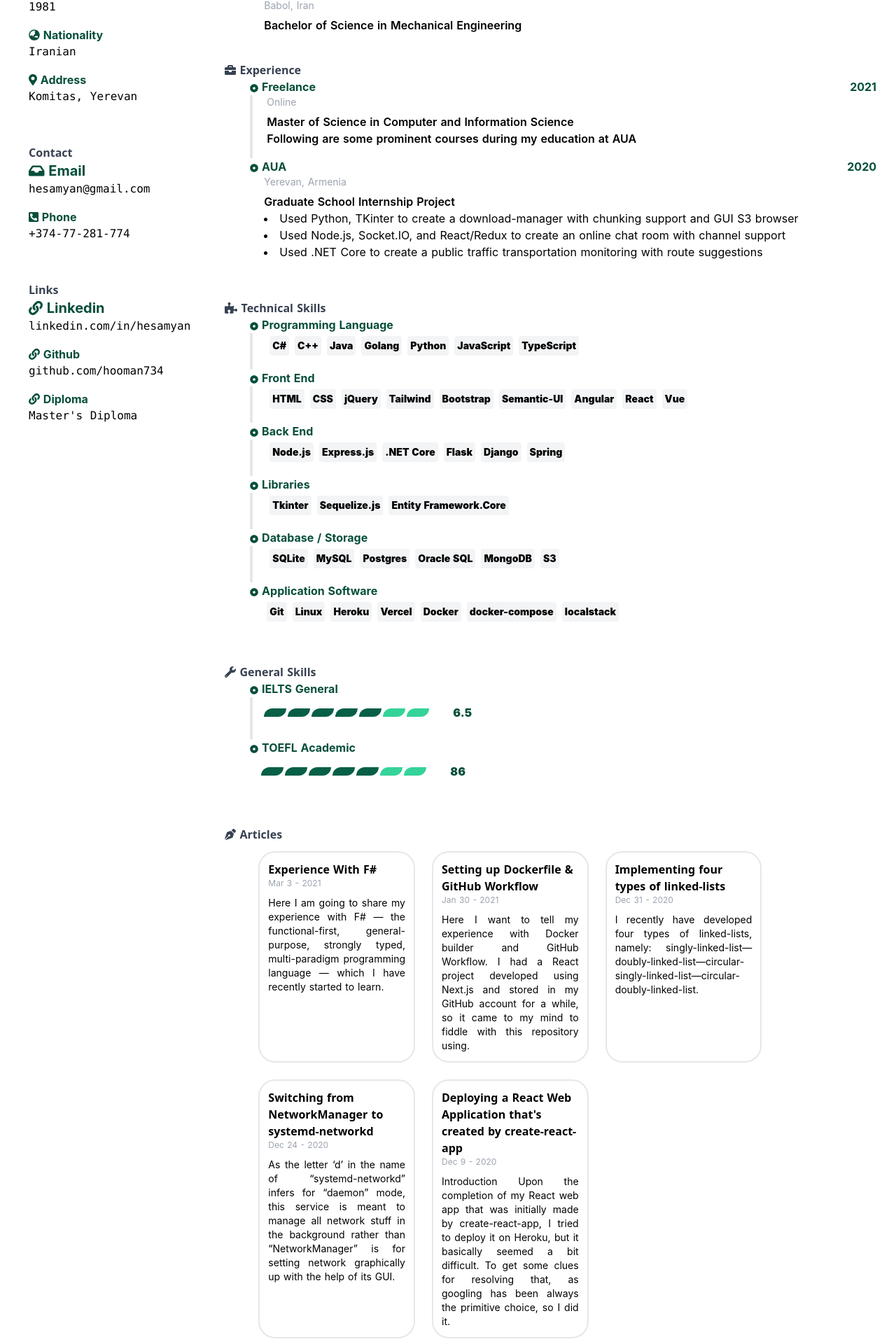
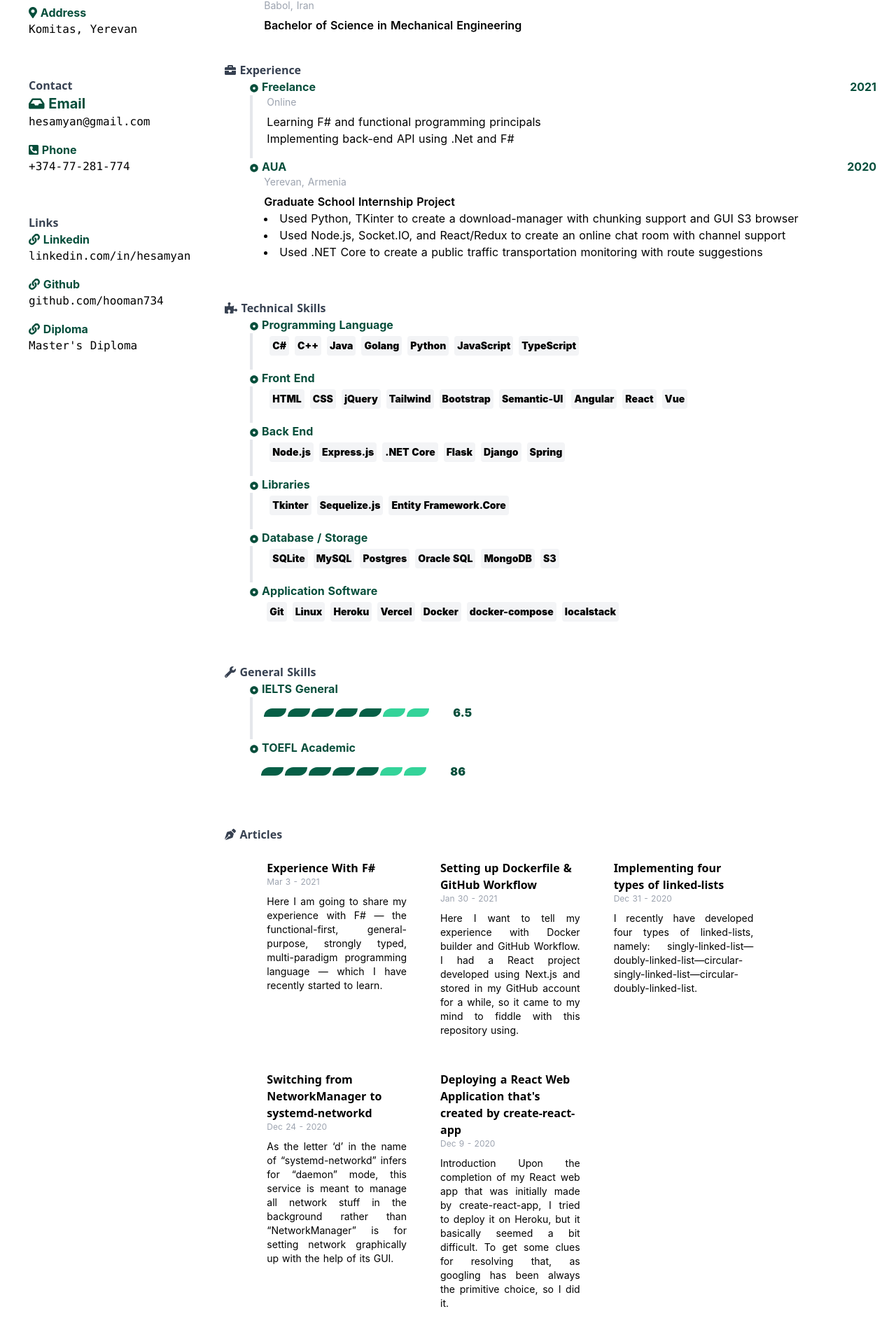
Before and after one commit to hooman734/cv-new, a Nuxt app: page / in a window 1280 px wide. Shown: the part 806-2726 px from the top of the page at 70% size. After the commit the page ends 2702 px from the top, so only its background shows below. Built offline with nearby package versions, Linux system fonts and the light colour scheme.

Commit message:
some progress

```diff
--- a/components/ArticleCp.vue
+++ b/components/ArticleCp.vue
@@ -1,5 +1,5 @@
 <template>
-<div class="container border-2 rounded-3xl h-auto w-max md:w-1/3 xl:w-1/4 h-auto p-3 m-3">
+<div class="container rounded-3xl h-auto w-max md:w-1/3 xl:w-1/4 h-auto p-3 m-3">
   <div class="flex flex-col flex-wrap">
     <a target="_blank" v-bind:href="link">
       <p class="font-bold font-sans">{{topic}}</p>
--- a/components/MainPanel.vue
+++ b/components/MainPanel.vue
@@ -71,8 +71,8 @@
           </div>
           <div class="border-l-4 pl-5 pb-4">
             <p class="text-gray-400 text-sm mb-1.5">Online</p>
-            <p class="font-semibold">Master of Science in Computer and Information Science</p>
-            <p class="font-semibold">Following are some prominent courses during my education at AUA</p>
+            <p class="">Learning F# and functional programming principals</p>
+            <p class="">Implementing back-end API using .Net and F#</p>
           </div>
           <div class="flex flex-row flex-wrap justify-between">
             <p class="text-green-900 font-bold">
@@ -245,33 +245,48 @@
             </p>
             <div class="flex flex-row flex-wrap justify-start content-evenly ml-2 md:ml-9">
               <article-cp topic="Experience With F#" link="https://hesamyan.medium.com/experience-with-f-618118e99408"
-                          date="Mar 3 - 2021">Here I am going to share my experience with F# — the functional-first,
-                general-purpose, strongly typed, multi-paradigm programming language — which I have recently started to
-                learn.
+                          date="Mar 3 - 2021">
+                <div class="cursor-help">Here I am going to share my experience with F# — the functional-first,
+                  general-purpose, strongly typed, multi-paradigm programming language — which I have recently started
+                  to
+                  learn.
+                </div>
               </article-cp>
               <article-cp topic="Setting up Dockerfile & GitHub Workflow"
                           link="https://hesamyan.medium.com/setting-up-dockerfile-github-workflow-86cafd82cf97"
-                          date="Jan 30 - 2021">Here I want to tell my experience with Docker builder and GitHub Workflow.
-                I had a React project developed using Next.js and stored in my GitHub account for a while, so it came to
-                my mind to fiddle with this repository using.
+                          date="Jan 30 - 2021">
+                <div class="cursor-help">Here I want to tell my experience with Docker builder and GitHub Workflow.
+                  I had a React project developed using Next.js and stored in my GitHub account for a while, so it came
+                  to
+                  my mind to fiddle with this repository using.
+                </div>
               </article-cp>
               <article-cp topic="Implementing four types of linked-lists"
                           link="https://hesamyan.medium.com/implementing-four-types-of-linked-lists-d812d5c39812"
-                          date="Dec 31 - 2020">I recently have developed four types of linked-lists, namely:
-                singly-linked-list—doubly-linked-list—circular-singly-linked-list—circular-doubly-linked-list.
+                          date="Dec 31 - 2020">
+                <div class="cursor-help">I recently have developed four types of linked-lists, namely:
+                  singly-linked-list—doubly-linked-list—circular-singly-linked-list—circular-doubly-linked-list.
+                </div>
               </article-cp>
               <article-cp topic="Switching from NetworkManager to systemd-networkd"
                           link="https://hesamyan.medium.com/switching-from-networkmanager-to-systemd-networkd-dcbda0b15056"
-                          date="Dec 24 - 2020">As the letter ‘d’ in the name of “systemd-networkd” infers for “daemon”
-                mode, this service is meant to manage all network stuff in the background rather than “NetworkManager” is
-                for setting network graphically up with the help of its GUI.
+                          date="Dec 24 - 2020">
+                <div class="cursor-help">As the letter ‘d’ in the name of “systemd-networkd” infers for “daemon”
+                  mode, this service is meant to manage all network stuff in the background rather than “NetworkManager”
+                  is
+                  for setting network graphically up with the help of its GUI.
+                </div>
               </article-cp>
               <article-cp topic="Deploying a React Web Application that's created by create-react-app"
                           link="https://hesamyan.medium.com/deploying-a-react-web-application-thats-created-by-create-react-app-2234ddf8eafa"
-                          date="Dec 9 - 2020">Introduction
-                Upon the completion of my React web app that was initially made by create-react-app, I tried to deploy it
-                on Heroku, but it basically seemed a bit difficult. To get some clues for resolving that, as googling has
-                been always the primitive choice, so I did it.
+                          date="Dec 9 - 2020">
+                <div class="cursor-help">Introduction
+                  Upon the completion of my React web app that was initially made by create-react-app, I tried to deploy
+                  it
+                  on Heroku, but it basically seemed a bit difficult. To get some clues for resolving that, as googling
+                  has
+                  been always the primitive choice, so I did it.
+                </div>
               </article-cp>
 
             </div>
--- a/components/SidePanel.vue
+++ b/components/SidePanel.vue
@@ -5,7 +5,7 @@
         <div class="flex flex-col">
           <p class="font-bold text-gray-700 font-sans text-xl">Profile</p>
           <div class="">
-            <p class="font-semibold mb-4 text-justify font-serif">Seeking a Full-Stack Software Development position Lorem ipsum dolor sit amet, consectetur adipisicing elit. Alias itaque minus neque nulla obcaecati, optio quia veritatis. Assumenda cupiditate incidunt laboriosam laudantium maxime obcaecati vero. Commodi eligendi nam necessitatibus quisquam!</p>
+            <p class="font-semibold mb-4 text-justify hover:text-green-900 font-serif tracking-tighter">I am a Web Developer with around 1 year experience after graduation and 3 years experience during my eduation at American University of Armenia. Currently I am seeking for a Full-Stack Software Development position.</p>
           </div>
 
         </div>
@@ -40,11 +40,11 @@
               <font-awesome-icon icon="phone-square-alt"/>
               Phone
             </p>
-            <p class="font-light mb-4 font-mono"><a target="_blank" href="tell:+37477281774">+374-77-281-774</a></p>
+            <p class="font-light mb-4 font-mono"><a target="_blank" href="tel:+37477281774">+374-77-281-774</a></p>
           </div>
           <div class="flex flex-col">
             <p class="font-bold text-gray-700 font-sans mt-3 md:mt-10">Links</p>
-            <p class="text-green-900 font-bold text-xl">
+            <p class="text-green-900 font-bold">
               <font-awesome-icon icon="link"/>
               Linkedin
             </p>
--- a/pages/index.vue
+++ b/pages/index.vue
@@ -13,7 +13,7 @@
       <div class="flex-initial mx-4 md:mx-10 lg:w-1/6">
         <side-panel></side-panel>
       </div>
-      <div class="flex-1 w-auto mx-4 md:w-5/6">
+      <div class="flex-1 w-screen mx-4 md:w-5/6">
         <main-panel></main-panel>
       </div>
     </div>
```
